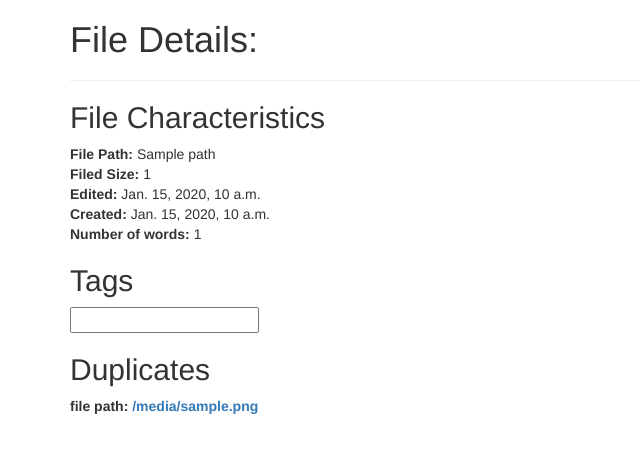
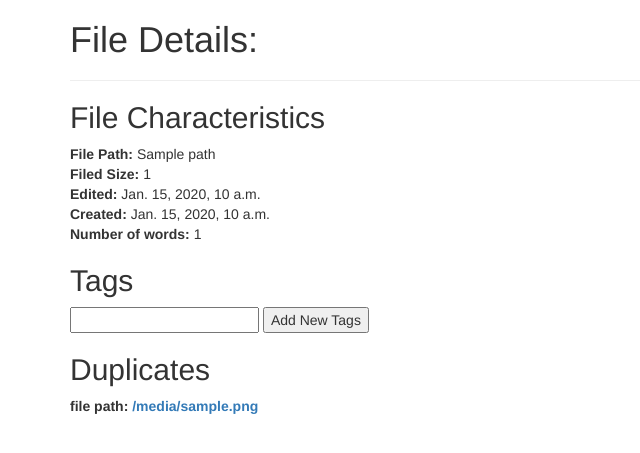
Before and after one commit to MattFox1388/django_server, a Django app: template templates/inspect.html in a window 1280 px wide. Shown: the top 453 px of the page, without its empty margins (0-640 px from the left). Run offline with Django 3.2, Linux system fonts and the light colour scheme; the template is opened without the code that fills it: most values are stand-ins (such as "Sample title", 1, 10 or a date in 2020); some libraries are stand-ins or nearby versions.

Commit message:
added script to html (https://stackoverflow.com/questions/298772/django-template-variables-and-javascript)

```diff
--- a/static/inspect.js
+++ b/static/inspect.js
@@ -1,10 +1,6 @@
 $(function(){
     //setting up csrf token for ajax requests
     csrftoken = Cookies.get('csrftoken');
-
-    //get tags and add to the tagsinput
-    var js_tags = "{{js_tags|safe}}";
-    console.log('js_tags: ' + js_tags);
 
     function csrfSafeMethod(method) {
     // these HTTP methods do not require CSRF protection
--- a/templates/inspect.html
+++ b/templates/inspect.html
@@ -13,6 +13,10 @@
     <script src="https://cdn.jsdelivr.net/npm/js-cookie@2/src/js.cookie.min.js"></script>
     <script src="https://cdnjs.cloudflare.com/ajax/libs/bootstrap-tagsinput/0.8.0/bootstrap-tagsinput.min.js"></script>
     <script src="{% static 'inspect.js' %}" type="text/javascript"></script>
+    <script type="text/javascript">
+        let js_tags = "{{js_tags|safe}}";
+        console.log('js_tags: ' + js_tags);
+    </script>
 </head>
 <body>
     <div class="container">
@@ -30,6 +34,7 @@
         <div id="tags">
             <h2>Tags</h2>
             <input type="text" id="tagInput" value="" data-role="tagsinput"/>
+            <button id="submitTag">Add New Tags</button>
         </div>
         <div id="duplicates">
             <h2>Duplicates</h2>
```
